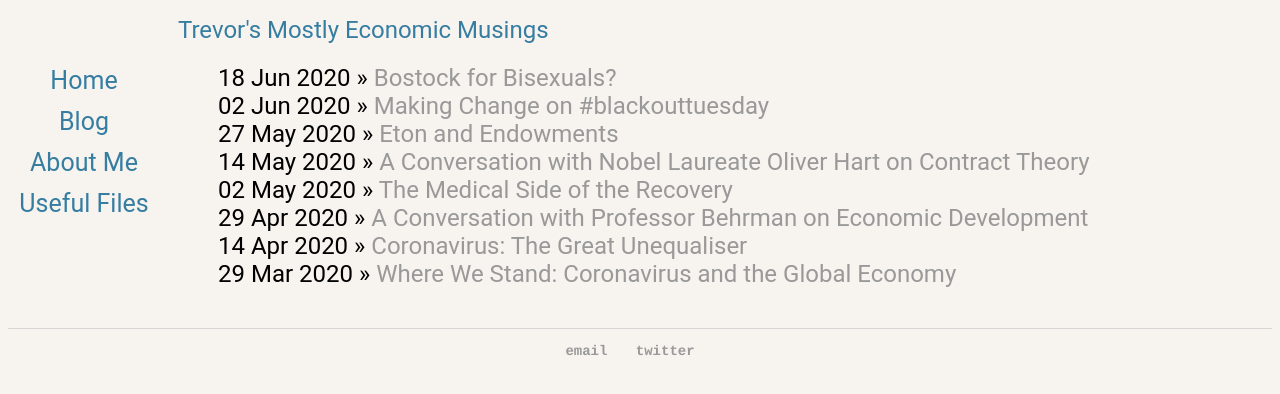
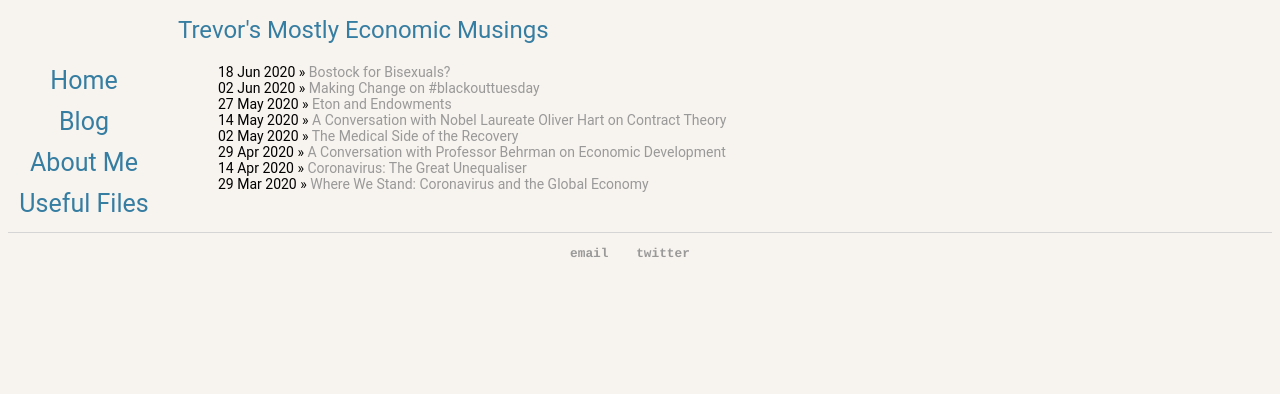
Before and after one commit to tmychow/tmychow.github.io, a Jekyll site: the page built from blog/index.html, in a window 1280 px wide. Shown: the top 394 px of the page. Built offline with Jekyll 4.4.1, drawn with Linux system fonts in a browser that asks for light colours.

Commit message:
Update main.css

```diff
--- a/css/main.css
+++ b/css/main.css
@@ -40,14 +40,10 @@ footer {
     font-size: .8em;
 }
 
-ul {
-  font-size: 14px;
-  font-family: Roboto, Montserrat, Arial, monospace;
-}
-
 ul.posts {
     margin: 20px auto 40px;
-    font-size: 1.5em;
+    font-size: 14px;
+    font-family: Roboto, Montserrat, Arial, monospace;
 }
 
 ul.posts li {
```
